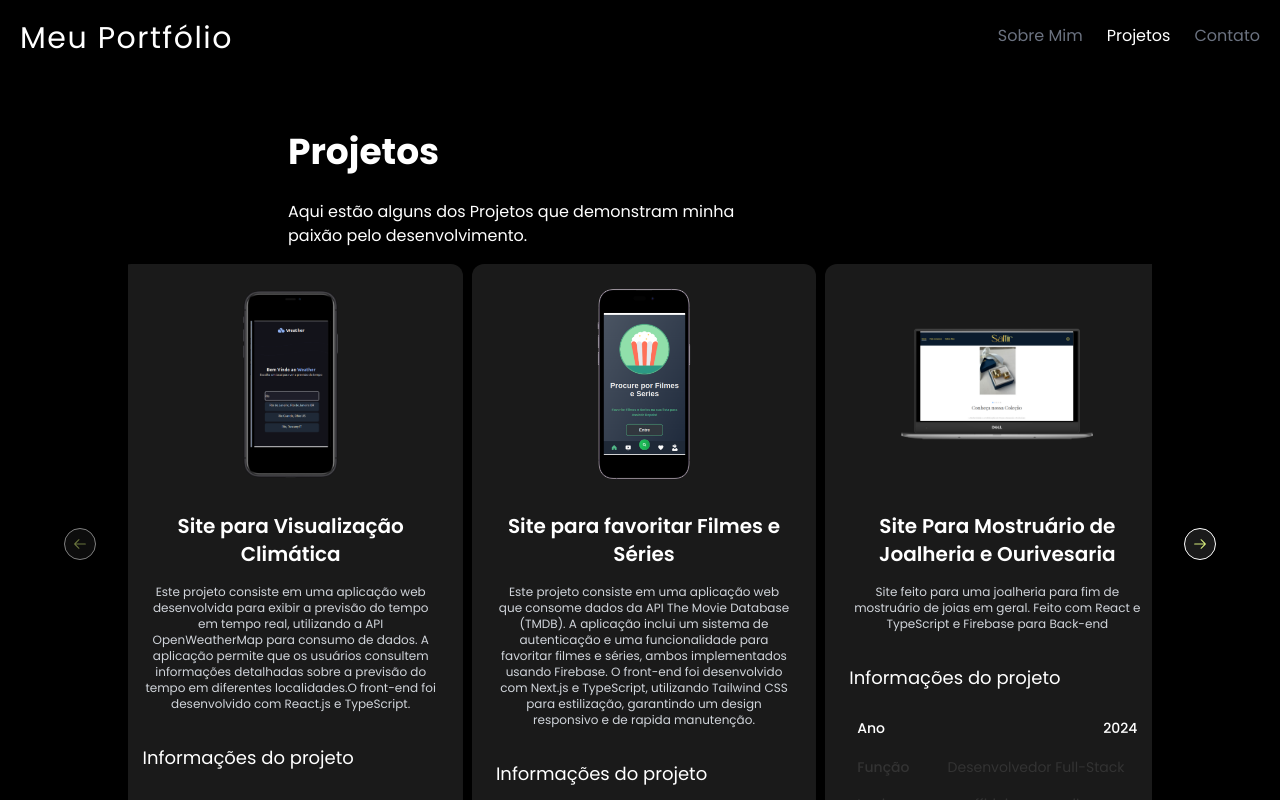
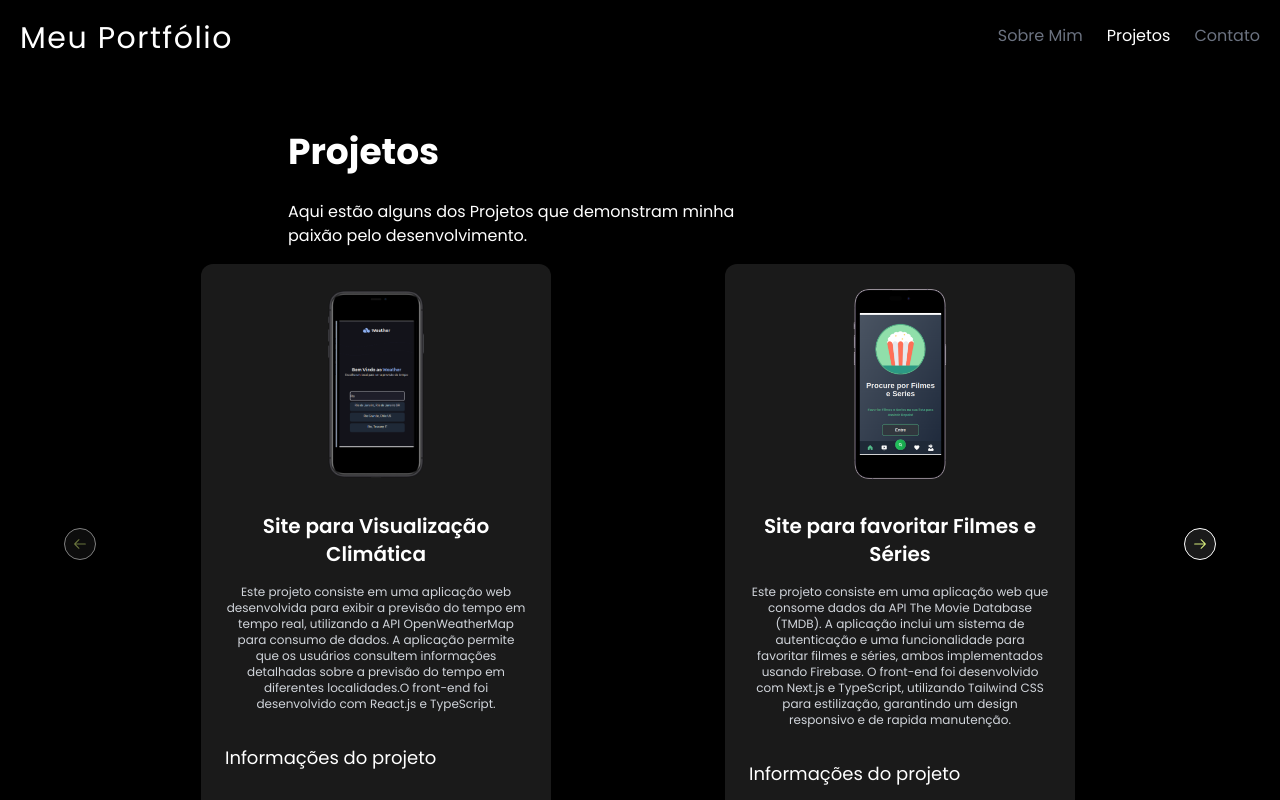
Before and after one commit to SamuelMuleu/personal-portifolio, a React (Vite) app: page /projects in a window 1280 px wide. Shown: the top 800 px of the page. Built offline with nearby package versions, Linux system fonts and the light colour scheme.

Commit message:
css adjustment

```diff
--- a/index.html
+++ b/index.html
@@ -7,7 +7,7 @@
     <link rel="preconnect" href="https://fonts.gstatic.com" crossorigin>
     <link href="https://fonts.googleapis.com/css2?family=Poppins:ital,wght@0,100;0,200;0,300;0,400;0,500;0,600;0,700;0,800;0,900;1,100;1,200;1,300;1,400;1,500;1,600;1,700;1,800;1,900&display=swap" rel="stylesheet">
     <meta name="viewport" content="width=device-width, initial-scale=1.0" />
-    <title>Portifolio Samuel</title>
+    <title>Portfolio Samuel</title>
   </head>
   <body>
     <div id="root"></div>
--- a/src/components/previewProjects.tsx
+++ b/src/components/previewProjects.tsx
@@ -21,7 +21,7 @@ export function FeaturedProject() {
         <Carousel>
           <CarouselContent className="-ml-4 flex gap-3 w-full">
             {projects.map((project, index) => (
-              <CarouselItem key={index} className="w-full sm:basis-1/2  md:basis-1/3">
+              <CarouselItem key={index} className="w-full sm:basis-1/2  md:basis-1/2">
                 <ProjectCard {...project} />
               </CarouselItem>
             ))}
```
